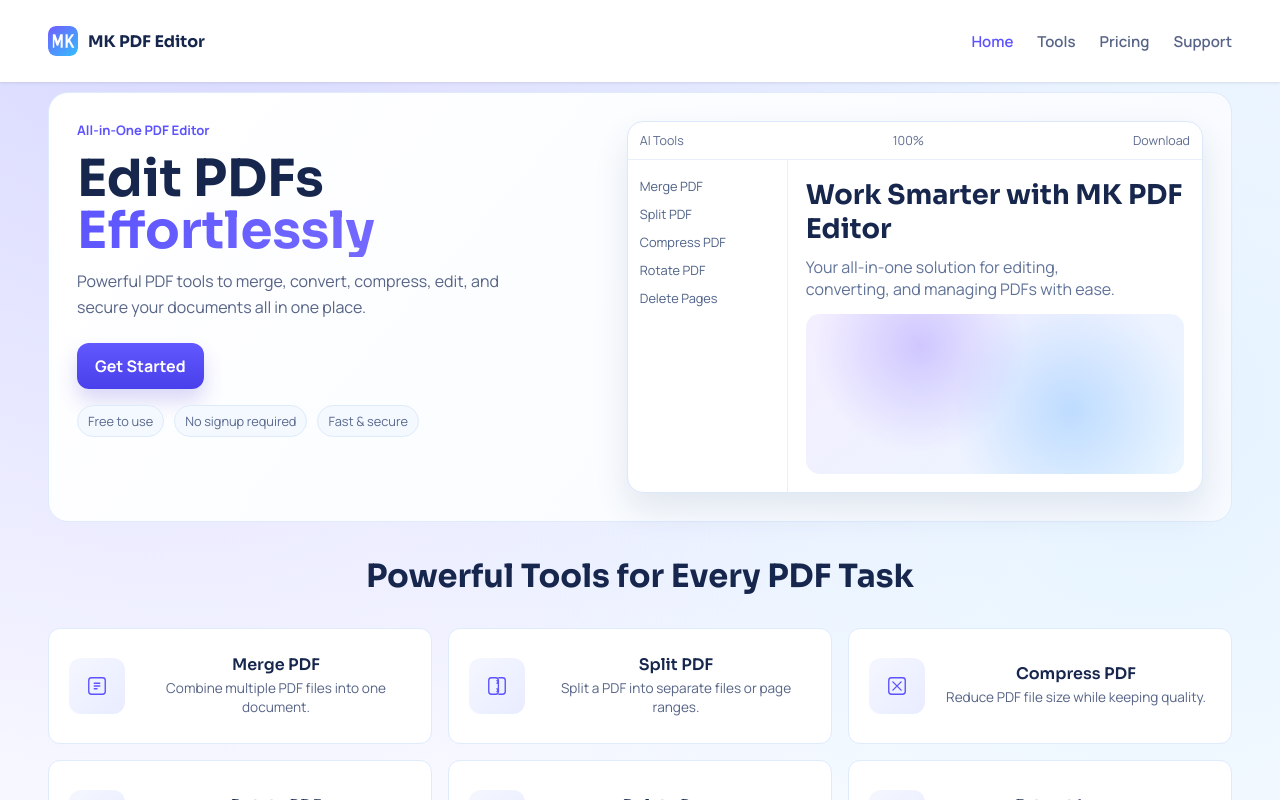
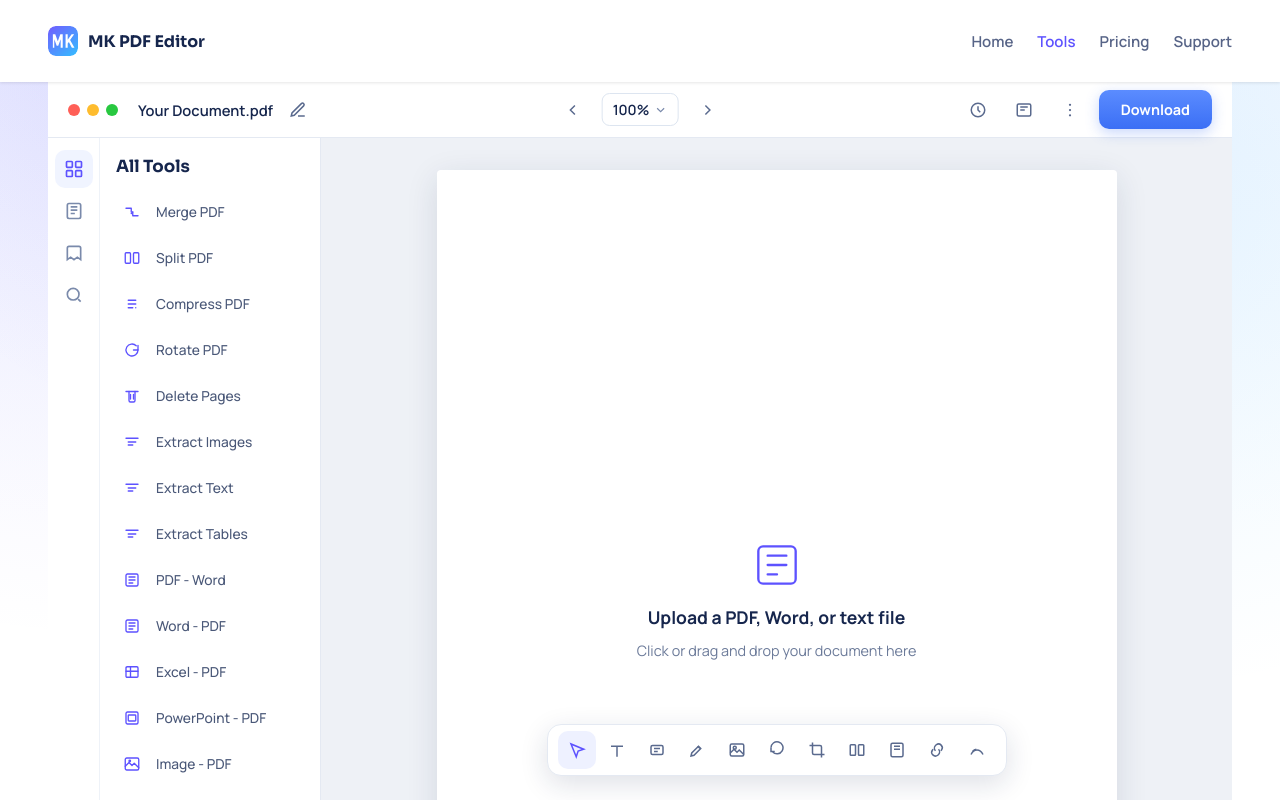
Before and after one commit to Archon-3/Mk-Pdf-Editor, a React (Vite) app: page /tools/annotation in a window 1280 px wide. Before the commit this address led to /. Shown: the top 800 px of the page. Built offline with nearby package versions, Linux system fonts and the light colour scheme; no server answers.

Commit message:
editor correction

```diff
--- a/src/App.tsx
+++ b/src/App.tsx
@@ -3,7 +3,7 @@ import { AppLayout } from './shared/components/AppLayout.tsx'
 import { HomePage } from './pages/home/index.ts'
 import { SignupPage } from './pages/signup/index.ts'
 import { LoginPage } from './pages/login/index.ts'
-import { ToolsListPage } from './pages/tools/index.ts'
+import { ToolsListPage, ToolPage } from './pages/tools/index.ts'
 
 export default function App() {
   return (
@@ -14,6 +14,7 @@ export default function App() {
           <Route path="signup" element={<SignupPage />} />
           <Route path="login" element={<LoginPage />} />
           <Route path="tools" element={<ToolsListPage />} />
+          <Route path="tools/:toolId" element={<ToolPage />} />
           <Route path="*" element={<Navigate to="/" replace />} />
         </Route>
       </Routes>
--- a/src/features/landing/components/ToolsShowcase.tsx
+++ b/src/features/landing/components/ToolsShowcase.tsx
@@ -1,3 +1,4 @@
+import { Link } from 'react-router-dom'
 import { PDF_TOOLS } from '../../pdf-tools/index.ts'
 
 const toolIcons: Record<string, React.ReactNode> = {
@@ -139,7 +140,7 @@ export function ToolsShowcase() {
       <h2>Powerful Tools for Every PDF Task</h2>
       <div className="tools-grid">
         {PDF_TOOLS.map((tool) => (
-          <article className="tool-tile" key={tool.id}>
+          <Link to={`/tools/${tool.id}`} className="tool-tile" key={tool.id}>
             <div className="tool-icon">
               {toolIcons[tool.id] || (
                 <svg width="32" height="32" viewBox="0 0 32 32" fill="none" xmlns="http://www.w3.org/2000/svg">
@@ -151,7 +152,7 @@ export function ToolsShowcase() {
               <h4>{tool.name}</h4>
               <p>{tool.description}</p>
             </div>
-          </article>
+          </Link>
         ))}
       </div>
     </section>
--- a/src/pages/tools/ToolPage.tsx
+++ b/src/pages/tools/ToolPage.tsx
@@ -1,10 +1,7 @@
 import { useParams } from 'react-router-dom'
 import { getToolById } from '../../features/pdf-tools'
+import { EditorLayout } from '../../shared/components/editor'
 
-/**
- * Route shell for individual tools.
- * Next step: map toolId -> feature component and render it here.
- */
 export function ToolPage() {
   const { toolId = '' } = useParams()
   const tool = getToolById(toolId)
@@ -18,11 +15,5 @@ export function ToolPage() {
     )
   }
 
-  return (
-    <section className="tool-workspace">
-      <h1>{tool.name}</h1>
-      <p>{tool.description}</p>
-      <p>Tool UI will be wired in the next step.</p>
-    </section>
-  )
+  return <EditorLayout initialToolId={tool.id} />
 }
--- a/src/pages/tools/index.ts
+++ b/src/pages/tools/index.ts
@@ -1 +1,2 @@
 export { ToolsListPage } from './ToolsListPage'
+export { ToolPage } from './ToolPage'
--- a/src/shared/api/client.ts
+++ b/src/shared/api/client.ts
@@ -16,7 +16,7 @@ export async function fetchAPI<T>(endpoint: string, options?: RequestInit): Prom
   return response.json() as Promise<T>
 }
 
-export async function uploadFile(file: File, toolId: string): Promise<{ jobId: string }> {
+export async function uploadFile(file: File, toolId: string): Promise<{ jobId: string; downloadUrl: string; filename: string }> {
   const formData = new FormData()
   formData.append('file', file)
   formData.append('toolId', toolId)
@@ -26,11 +26,17 @@ export async function uploadFile(file: File, toolId: string): Promise<{ jobId: s
     body: formData,
   })
 
-  if (!response.ok) {
-    throw new Error('Upload failed')
+  const data = await response.json().catch(() => ({}))
+
+  if (!response.ok || !data.success) {
+    throw new Error(data?.error?.message || 'Upload failed')
   }
 
-  return response.json()
+  return {
+    jobId: data.job_id || data.jobId,
+    downloadUrl: data.download_url || data.downloadUrl,
+    filename: data.filename || file.name,
+  }
 }
 
 export async function downloadFile(jobId: string): Promise<Blob> {
--- a/src/shared/components/editor/EditorLayout.tsx
+++ b/src/shared/components/editor/EditorLayout.tsx
@@ -1,4 +1,5 @@
-import { useState } from 'react'
+import { useEffect, useState } from 'react'
+import { fetchToolResult, startToolJob } from '../../../features/pdf-tools'
 import type { ToolId } from '../../../features/pdf-tools/shared/types'
 import { EditorTopBar } from './EditorTopBar.tsx'
 import { EditorSidebar } from './EditorSidebar.tsx'
@@ -7,27 +8,89 @@ import { EditorToolbar } from './EditorToolbar.tsx'
 
 type ToolbarTool = 'select' | 'text' | 'textbox' | 'draw' | 'image' | 'undo' | 'crop' | 'split' | 'page' | 'link' | 'signature'
 
-export function EditorLayout() {
+type EditorLayoutProps = {
+  initialToolId?: ToolId | null
+}
+
+export function EditorLayout({ initialToolId = null }: EditorLayoutProps) {
   const [file, setFile] = useState<File | null>(null)
   const [zoom, setZoom] = useState(100)
-  const [activeSidebarTool, setActiveSidebarTool] = useState<ToolId | null>(null)
+  const [activeSidebarTool, setActiveSidebarTool] = useState<ToolId | null>(initialToolId)
   const [activeToolbarTool, setActiveToolbarTool] = useState<ToolbarTool>('select')
+  const [downloadUrl, setDownloadUrl] = useState<string | null>(null)
+  const [downloadName, setDownloadName] = useState('document')
+  const [isProcessing, setIsProcessing] = useState(false)
+  const [errorMessage, setErrorMessage] = useState<string | null>(null)
+
+  useEffect(() => {
+    setActiveSidebarTool((current) => current ?? initialToolId)
+  }, [initialToolId])
+
+  useEffect(() => {
+    return () => {
+      if (downloadUrl) {
+        URL.revokeObjectURL(downloadUrl)
+      }
+    }
+  }, [downloadUrl])
+
+  const effectiveToolId = activeSidebarTool ?? initialToolId ?? 'pdf-to-word'
+
+  const handleUpload = async (nextFile: File) => {
+    setFile(nextFile)
+    setErrorMessage(null)
+    setIsProcessing(true)
+
+    try {
+      const result = await startToolJob(effectiveToolId, nextFile)
+      const blob = await fetchToolResult(result.jobId)
+      const nextUrl = URL.createObjectURL(blob)
+
+      if (downloadUrl) {
+        URL.revokeObjectURL(downloadUrl)
+      }
+
+      setDownloadUrl(nextUrl)
+      setDownloadName(result.filename || nextFile.name)
+    } catch (error) {
+      const message = error instanceof Error ? error.message : 'The selected tool could not process this file.'
+      setErrorMessage(message)
+    } finally {
+      setIsProcessing(false)
+    }
+  }
 
   const fileName = file?.name ?? 'Your Document.pdf'
 
   return (
     <div className="editor-app">
-      <EditorTopBar fileName={fileName} zoom={zoom} onZoomChange={setZoom} />
+      <EditorTopBar
+        fileName={fileName}
+        zoom={zoom}
+        onZoomChange={setZoom}
+        onDownload={downloadUrl ? () => {
+          const anchor = document.createElement('a')
+          anchor.href = downloadUrl
+          anchor.download = downloadName
+          anchor.click()
+        } : undefined}
+        processing={isProcessing}
+      />
 
       <div className="editor-body">
         <EditorSidebar activeTool={activeSidebarTool} onSelectTool={setActiveSidebarTool} />
 
         <div className="editor-main">
+          {errorMessage && (
+            <div className="editor-status-banner" role="alert">
+              {errorMessage}
+            </div>
+          )}
           <EditorCanvas
             zoom={zoom}
             file={file}
             fileName={file ? file.name : null}
-            onUpload={setFile}
+            onUpload={handleUpload}
             activeSidebarTool={activeSidebarTool}
             activeToolbarTool={activeToolbarTool}
           />
--- a/src/shared/components/editor/EditorSidebar.tsx
+++ b/src/shared/components/editor/EditorSidebar.tsx
@@ -1,3 +1,4 @@
+import { useNavigate } from 'react-router-dom'
 import { PDF_TOOLS } from '../../../features/pdf-tools/index.ts'
 import { getToolIcon } from '../../utils/toolIcons.tsx'
 import type { ToolId } from '../../../features/pdf-tools/shared/types'
@@ -15,6 +16,13 @@ const railIcons = [
 ] as const
 
 export function EditorSidebar({ activeTool, onSelectTool }: EditorSidebarProps) {
+  const navigate = useNavigate()
+
+  const handleToolClick = (toolId: ToolId) => {
+    onSelectTool(toolId)
+    navigate(`/tools/${toolId}`)
+  }
+
   return (
     <aside className="editor-sidebar-wrap">
       <nav className="editor-rail" aria-label="Quick navigation">
@@ -63,7 +71,7 @@ export function EditorSidebar({ activeTool, onSelectTool }: EditorSidebarProps)
               <button
                 type="button"
                 className={`editor-tool-list-item ${activeTool === tool.id ? 'active' : ''}`}
-                onClick={() => onSelectTool(tool.id)}
+                onClick={() => handleToolClick(tool.id)}
               >
                 <span className="editor-tool-list-icon">{getToolIcon(tool.name)}</span>
                 <span className="editor-tool-list-label">{tool.name}</span>
```
